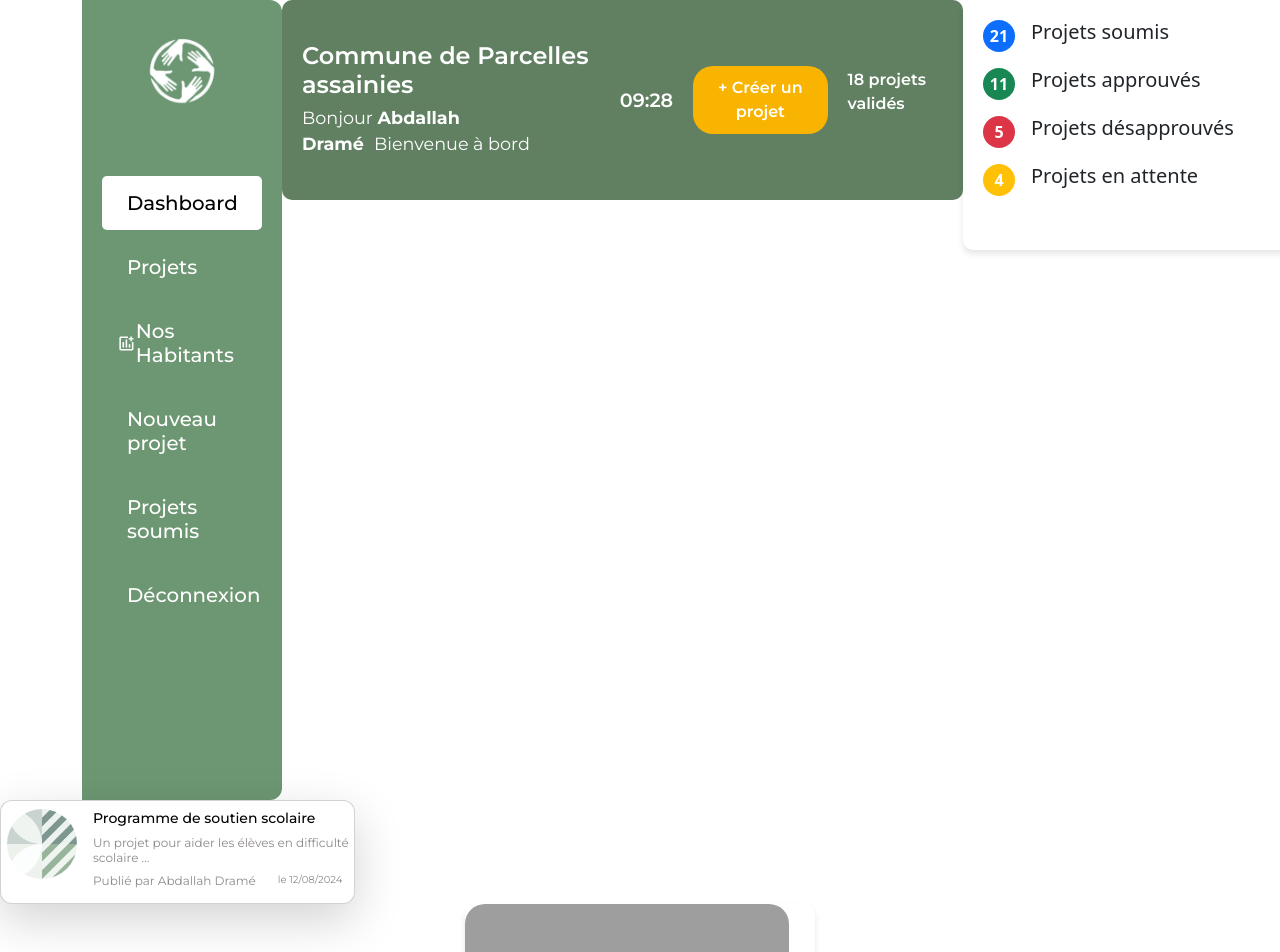
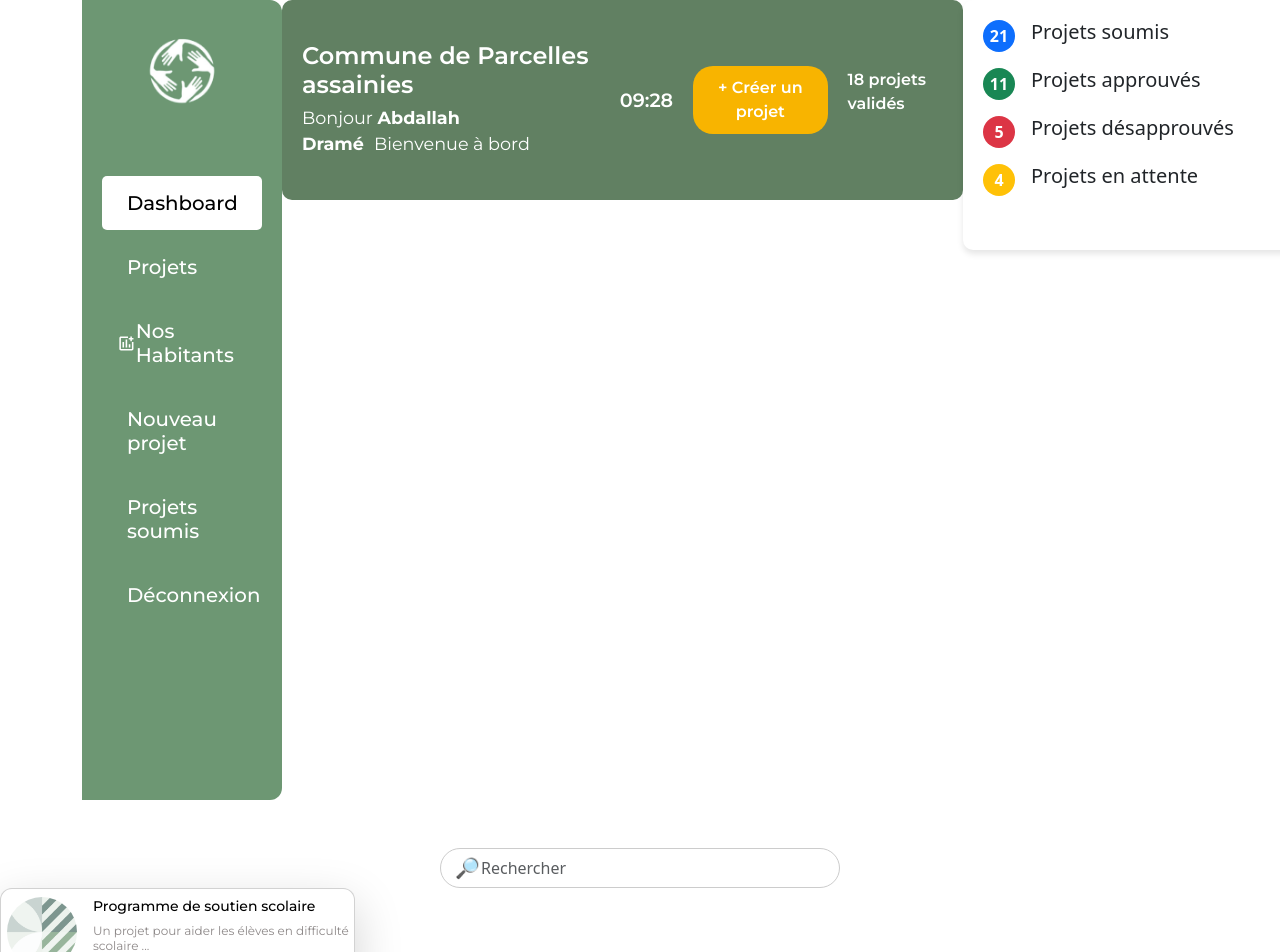
Before and after one commit to BounAbdallah/samagokhFront, an Angular app: page / in a window 1280 px wide. Shown: the top 952 px of the page. Built offline with nearby package versions, Linux system fonts and the light colour scheme; grey boxes are pictures that could not be loaded.

Commit message:
Ajout de la bar de recherche dans le  dossier composants/Maire

```diff
--- /dev/null
+++ b/src/app/Composants/Maire/bar-de-recherhe/bar-de-recherhe.component.css
@@ -0,0 +1,22 @@
+.search-bar {
+  position: relative;
+  max-width: 400px;
+  margin: 0 auto;
+}
+
+.search-bar input[type="text"] {
+  padding-left: 40px; /* Space for the search icon */
+  border-radius: 50px; /* Make the input rounded */
+  border: 1px solid #ccc;
+  height: 40px;
+}
+
+.search-bar::before {
+  content: '\1F50E'; /* Unicode for search icon */
+  font-size: 20px;
+  position: absolute;
+  top: 50%;
+  left: 15px;
+  transform: translateY(-50%);
+  color: #999;
+}
--- /dev/null
+++ b/src/app/Composants/Maire/bar-de-recherhe/bar-de-recherhe.component.html
@@ -0,0 +1,17 @@
+<!DOCTYPE html>
+<html lang="en">
+<head>
+    <meta charset="UTF-8">
+    <meta name="viewport" content="width=device-width, initial-scale=1.0">
+    <title>Search Bar</title>
+    <link href="https://cdn.jsdelivr.net/npm/bootstrap@5.3.0/dist/css/bootstrap.min.css" rel="stylesheet">
+
+</head>
+<body>
+    <div class="container mt-5">
+        <div class="search-bar">
+            <input type="text" class="form-control" placeholder="Rechercher">
+        </div>
+    </div>
+</body>
+</html>
--- a/src/app/app.component.html
+++ b/src/app/app.component.html
@@ -1,8 +1,11 @@
 <div class="container">
   <app-side-bar></app-side-bar>
+
 <app-banniere></app-banniere>
 <app-statistique></app-statistique>
 </div>
+<app-bar-de-recherhe></app-bar-de-recherhe>
+
 
 <app-notification></app-notification>
 
--- a/src/app/app.component.ts
+++ b/src/app/app.component.ts
@@ -5,11 +5,12 @@ import { BanniereComponent } from "./Composants/Maire/banniere/banniere.componen
 import { StatistiqueComponent } from "./Composants/Maire/statistique/statistique.component";
 import { CardProjetComponent } from "./Composants/Maire/card-projet/card-projet.component";
 import { NotificationComponent } from "./Composants/Maire/notification/notification.component";
+import { BarDeRecherheComponent } from "./Composants/Maire/bar-de-recherhe/bar-de-recherhe.component";
 
 @Component({
   selector: 'app-root',
   standalone: true,
-  imports: [RouterOutlet, SideBarComponent, BanniereComponent, StatistiqueComponent, CardProjetComponent, NotificationComponent],
+  imports: [RouterOutlet, SideBarComponent, BanniereComponent, StatistiqueComponent, CardProjetComponent, NotificationComponent, BarDeRecherheComponent],
   templateUrl: './app.component.html',
   styleUrl: './app.component.css'
 })
```
Also changed, not shown: src/app/Composants/Maire/bar-de-recherhe/bar-de-recherhe.component.ts (added, +12 -0 lines), 1 other file (tests, documents, lock files or other folders).
